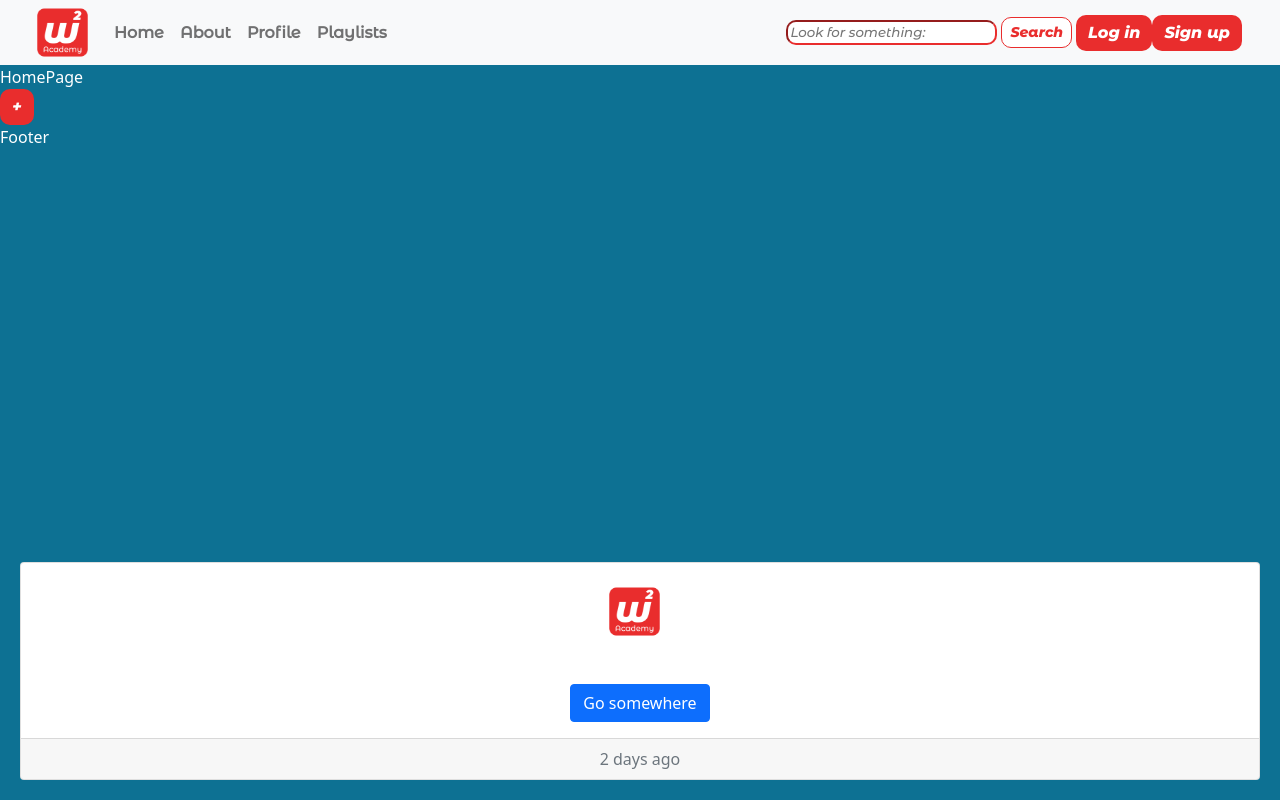
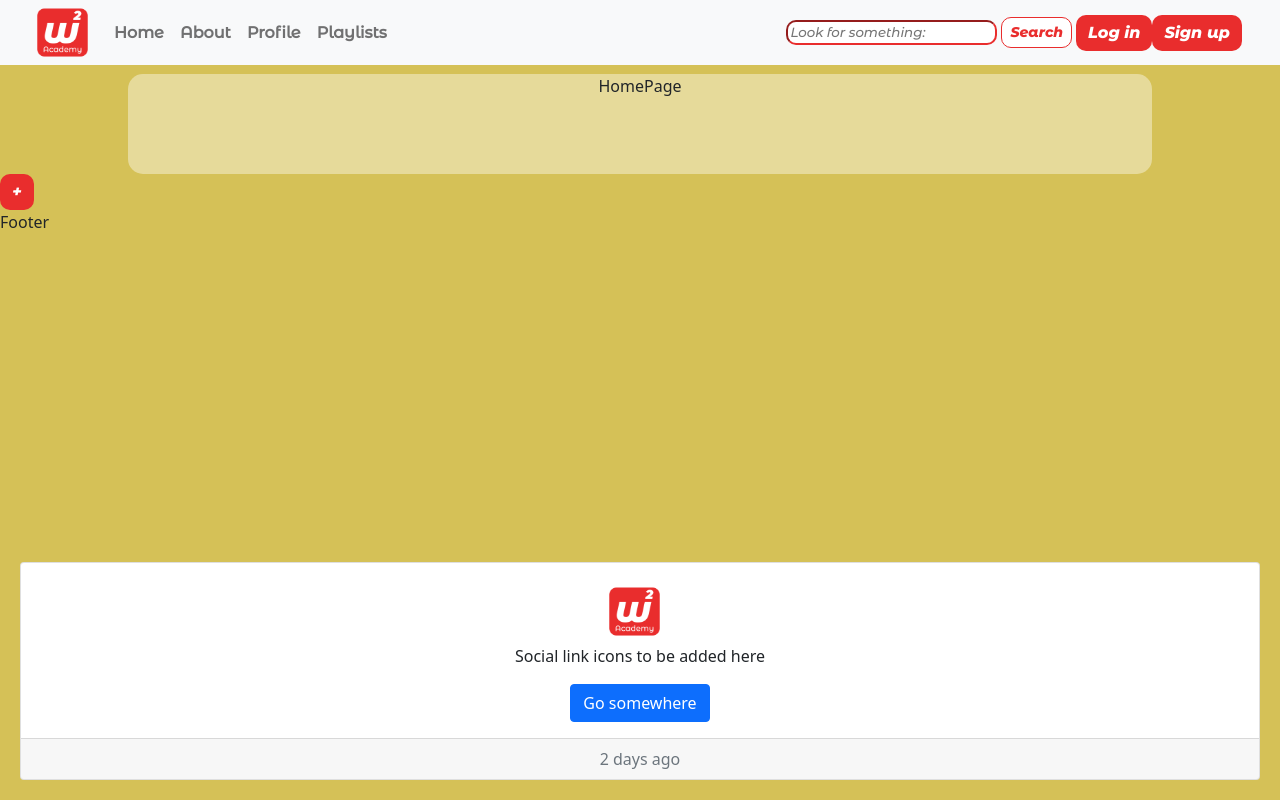
Before and after one commit to Gioele-M/lap4_group_project_client, a React (Create React App) app: page / in a window 1280 px wide. Built offline with nearby package versions, Linux system fonts and the light colour scheme.

Commit message:
practicing the ocpacity of cards on different bgs

```diff
--- a/src/Components/BgColourSetter/index.jsx
+++ b/src/Components/BgColourSetter/index.jsx
@@ -4,8 +4,9 @@ import React from 'react'
 
 function BgSetter() {
 // get the rgb from the colourpicker (api)
-    const fakecolour = 'rgb(13, 113, 147)' //DARK
+    // const fakecolour = 'rgb(13, 113, 147)' //DARK
     // const fakecolour = 'rgb(213, 193, 187)' //LIGHT
+    const fakecolour = 'rgb(213, 193, 87)' //play with it
 
     document.body.style.backgroundColor=fakecolour
 
@@ -19,7 +20,7 @@ function BgSetter() {
     }
 
     //CHECK IF TEXT COLOUR NEEDS TO CHANGE
-    if (totalRgb <510) { //WAS 360
+    if (totalRgb <360) { //WAS 360
         document.body.style.color="white" //MIGHT NEED TO TARGET VARIOUS ELEMTENTS
     }
 }
--- a/src/Pages/HomePage/index.jsx
+++ b/src/Pages/HomePage/index.jsx
@@ -10,7 +10,7 @@ function HomePage() {
   return (
 
     <>
-    <div>HomePage</div>
+    <div id='homepagepractice'>HomePage</div>
 
 <NewPlaylistBtn />
 
--- a/src/Pages/HomePage/styles.css
+++ b/src/Pages/HomePage/styles.css
@@ -2,3 +2,14 @@ body{
 
     /* background-color: rgb(186, 255, 47); */
 }
+
+#homepagepractice{
+
+    background-color: rgba(255, 255, 255, 0.4);
+    width: 80%;
+    text-align: center;
+    height: 100px;
+    border-radius: 15px;
+    margin: auto;
+    margin-top: 1ch;
+}
```
